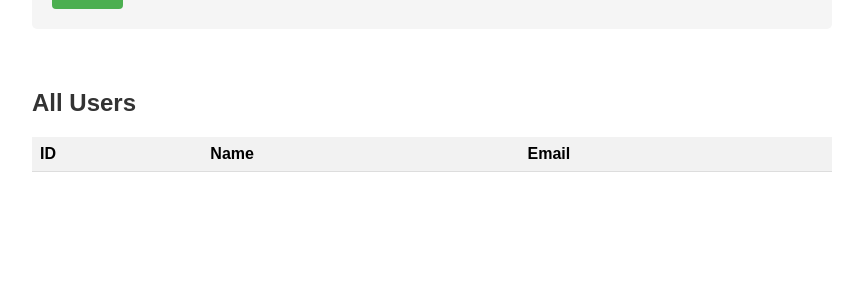
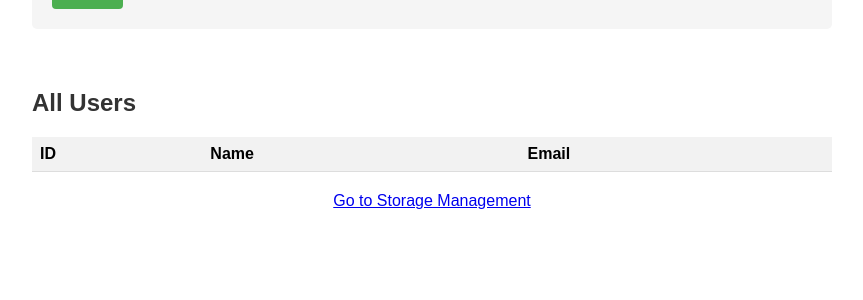
Before and after one commit to rohansen856/tornado_test, a Python web app: template templates/index.html in a window 1280 px wide. Shown: the part 320-620 px from the top of the page, without its empty margins (208-1071 px from the left). Run offline with Jinja, Linux system fonts and the light colour scheme; the template is opened without the code that fills it, so the values that code supplies are empty.

Commit message:
chore: updated transaction rollback and homepage footer link
Signed-off-by: rohansen856 <rohansen856@gmail.com>

```diff
--- a/handlers/delete.py
+++ b/handlers/delete.py
@@ -13,5 +13,6 @@ class FileDeleteHandler(tornado.web.RequestHandler):
 
             self.redirect("/storage")
         except Exception as e:
+            conn.rollback()
             self.set_status(500)
             self.write({"error": str(e)})
--- a/handlers/upload.py
+++ b/handlers/upload.py
@@ -30,5 +30,6 @@ class FileUploadHandler(tornado.web.RequestHandler):
 
             self.redirect("/storage")
         except Exception as e:
+            conn.rollback()
             self.set_status(500)
             self.write({"error": str(e)})
--- a/templates/index.html
+++ b/templates/index.html
@@ -62,6 +62,10 @@
             background-color: #f2dede;
             color: #a94442;
         }
+        .storage-link {
+            text-align: center;
+            margin-top: 20px;
+        }
     </style>
 </head>
 <body>
@@ -96,6 +100,10 @@
         </table>
     </div>
 
+    <div class="storage-link">
+        <a href="/storage">Go to Storage Management</a>
+    </div>
+
     <script>
         // Function to fetch and display all users
         async function loadUsers() {
@@ -124,7 +132,6 @@
             }
         }
 
-        // Load users when page loads
         document.addEventListener("DOMContentLoaded", loadUsers);
 
         // Handle form submission
@@ -150,10 +157,8 @@
                     responseMessage.textContent = `User created with ID: ${result.id}`;
                     responseMessage.className = "message success";
 
-                    // Reset form
                     document.getElementById("userForm").reset();
 
-                    // Reload users list
                     loadUsers();
                 } else {
                     responseMessage.textContent = `Error: ${result.error}`;
```
